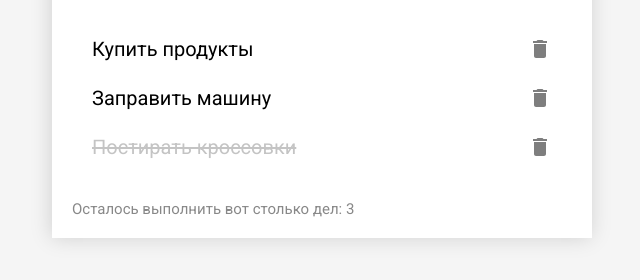
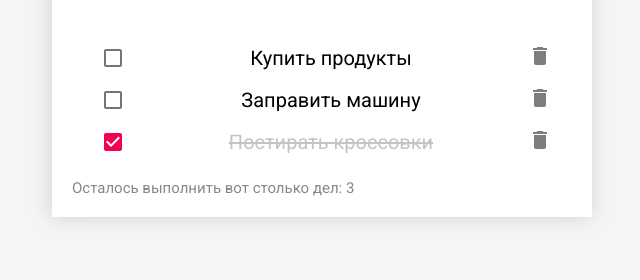
Before and after one commit to WebHeroSchool/ui-kit, a React app: page / in a window 1280 px wide. Shown: the part 232-512 px from the top of the page, without its empty margins (318-958 px from the left). Built offline with nearby package versions, Linux system fonts and the light colour scheme.

Commit message:
Добавила обработчик isDone

```diff
--- a/package.json
+++ b/package.json
@@ -3,6 +3,7 @@
   "version": "0.1.0",
   "private": true,
   "dependencies": {
+    "@material-ui/styles": "^4.11.2",
     "@testing-library/jest-dom": "^5.11.6",
     "@testing-library/react": "^11.2.2",
     "@testing-library/user-event": "^12.2.2",
--- a/src/components/App/App.js
+++ b/src/components/App/App.js
@@ -22,12 +22,15 @@ class App extends React.Component {
       }
     ]
   };
+
+  onClickDone = isDone => console.log(isDone);
+
   render() {
     return (
       <div className={styles.container}>
         <h1 className={styles.title}>Todos</h1>
         <InputItem />
-        <ItemList items={this.state.items} />
+        <ItemList items={this.state.items} onClickDone={this.onClickDone} />
         <Footer count={3} />
       </div>);
   }
--- a/src/components/Item/Item.js
+++ b/src/components/Item/Item.js
@@ -3,8 +3,14 @@ import classnames from 'classnames';
 import styles from './Item.module.css';
 import 'fontsource-roboto';
 import DeleteIcon from '@material-ui/icons/Delete';
+import Checkbox from '@material-ui/core/Checkbox';
 
-const Item = ({ value, isDone }) => (<div className={styles.wrap}><span className={
+const Item = ({ value, isDone, onClickDone }) => (
+  <div className={styles.wrap}>
+    <Checkbox
+      checked={isDone}
+      onClick={() => console.log(isDone)}
+    /><span className={
       classnames({
         [styles.item]: true,
         [styles.done]: isDone
--- a/src/components/Item/Item.module.css
+++ b/src/components/Item/Item.module.css
@@ -3,7 +3,7 @@
   font-family: 'Roboto', sans-serif;
   font-weight: 400;
   font-size: 20px;
-  padding-bottom: 25px;
+  padding: 9px;
 }
 
 .done {
@@ -14,6 +14,7 @@
 .wrap {
   display: flex;
   justify-content: space-between;
+  align-items: center;
 }
 
 .delete_icon {
--- a/src/components/ItemList/ItemList.js
+++ b/src/components/ItemList/ItemList.js
@@ -3,8 +3,9 @@ import Item from '../Item/Item';
 import styles from './ItemList.module.css';
 
 
-const ItemList = ({ items }) => (<ul className={styles.list}>
-  {items.map(item => <li key={item.value}><Item value={item.value} isDone={item.isDone} />
+const ItemList = ({ items, onClickDone }) => (<ul className={styles.list}>
+  {items.map(item => <li key={item.value}>
+    <Item value={item.value} isDone={item.isDone} onClickDone={onClickDone} />
   </li>)}
 </ul>);
 
```
Also changed, not shown: 2 other files. Lines whose indentation alone changed are shown as unchanged.
